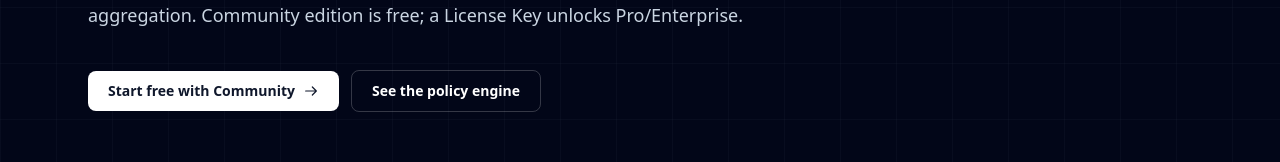
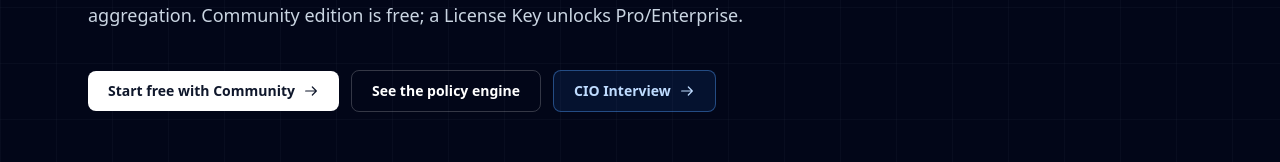
Before and after one commit to ElanCao/aegis-landing, a Next.js app: page /en in a window 1280 px wide. Shown: the part 506-668 px from the top of the page. Built offline with nearby package versions, Linux system fonts and the light colour scheme; no server answers.

Commit message:
feat: third hero CTA for the CIO interview

```diff
--- a/src/components/marketing/hero.tsx
+++ b/src/components/marketing/hero.tsx
@@ -1,8 +1,9 @@
 import type { MarketingDict } from "./types";
+import type { Locale } from "@/i18n";
 import { IconArrowRight, IconCheck } from "./icons";
 
 // PRD 12.1 Hero: dark navy first screen, dual CTAs + trust summary.
-export function Hero({ t }: { t: MarketingDict }) {
+export function Hero({ t, locale }: { t: MarketingDict; locale: Locale }) {
   return (
     <section id="hero" className="relative overflow-hidden bg-slate-950 text-white">
       <div aria-hidden className="pointer-events-none absolute inset-0">
@@ -61,6 +62,13 @@ export function Hero({ t }: { t: MarketingDict }) {
           >
             {t.hero.ctaSecondary}
           </a>
+          <a
+            href={`/${locale}/interview`}
+            className="inline-flex items-center gap-2 rounded-lg border border-blue-400/40 bg-blue-500/10 px-5 py-2.5 text-sm font-semibold text-blue-200 transition-colors hover:bg-blue-500/20 hover:text-white"
+          >
+            {t.hero.ctaInterview}
+            <IconArrowRight className="h-4 w-4" />
+          </a>
         </div>
 
         <ul className="mt-16 grid gap-x-8 gap-y-4 border-t border-white/10 pt-8 sm:grid-cols-2 lg:grid-cols-4">
```
